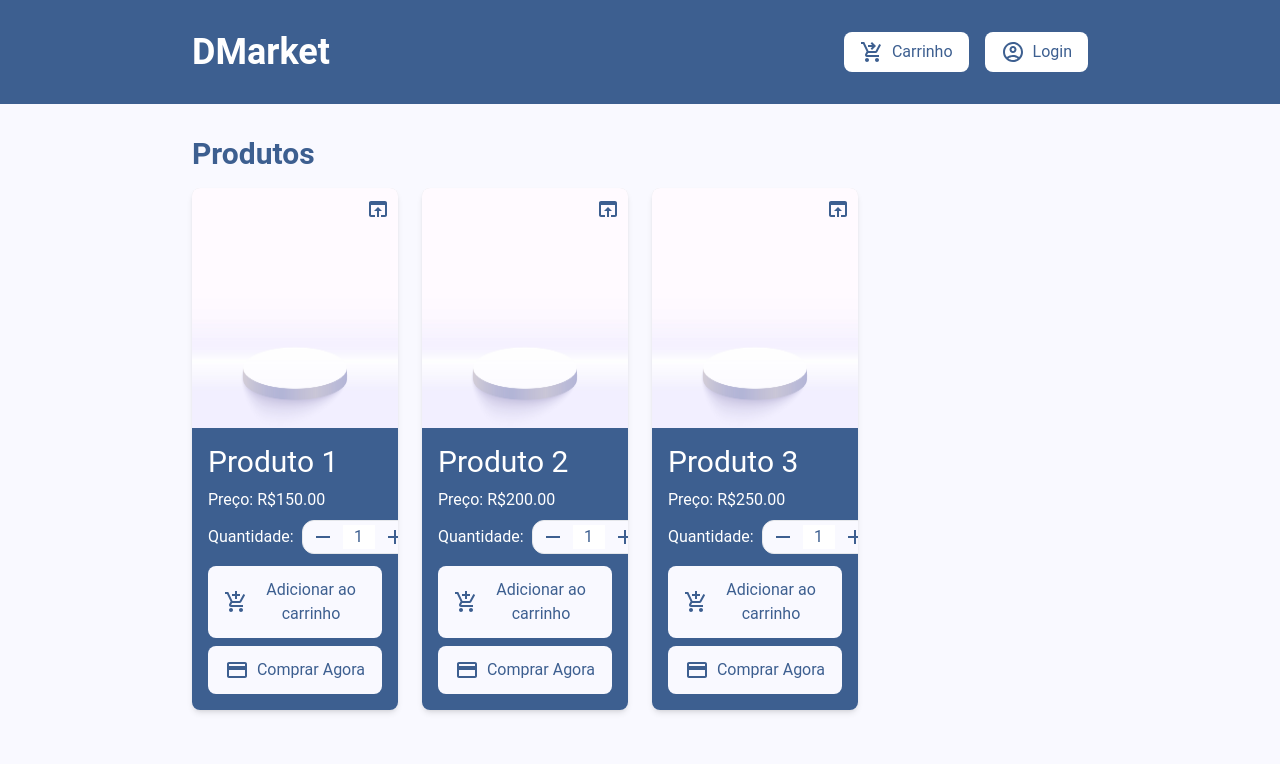
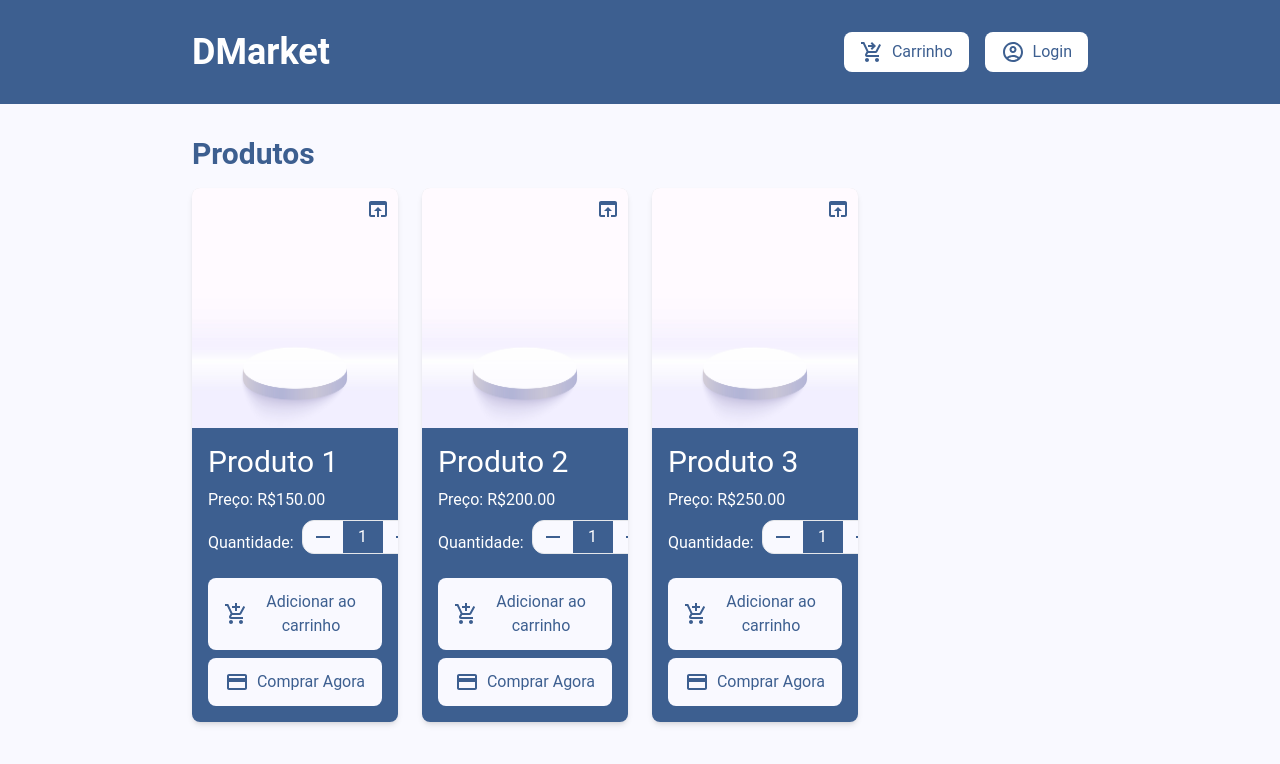
Before and after one commit to RenatoSouzaAN/renatosouza-front-end-avancado-mvp, a Next.js app: page / in a window 1280 px wide. Shown: the top 764 px of the page. Built offline with nearby package versions, Linux system fonts and the light colour scheme.

Commit message:
Created QuantityButtons component and updated the ProductCard

```diff
--- a/src/components/ProductCard.jsx
+++ b/src/components/ProductCard.jsx
@@ -1,13 +1,12 @@
 "use client"
 import { useState } from 'react';
-import MinusIcon from '@mui/icons-material/Remove';
-import AddIcon from '@mui/icons-material/Add';
 import AddCart from '@mui/icons-material/AddShoppingCart';
 import CreditCard from '@mui/icons-material/CreditCard';
 import OpenInBrowser from '@mui/icons-material/OpenInBrowser';
 import Link from 'next/link';
 import useCart from '@/hooks/useCart';
 import Image from 'next/image';
+import QuantityButtons from '@/components/QuantityButtons';
 
 const ProductCard = ({ product }) => {
     const [quantity, setQuantity] = useState(1);
@@ -45,21 +44,17 @@ const ProductCard = ({ product }) => {
 
                 <div className="flex items-center mb-3">
                     <span className='mr-2'>Quantidade: </span>
-                    <div className='flex items-center border rounded-xl bg-background'>
-                        <button
-                            onClick={decreaseQuantity}
-                            className='px-2 py-1 text-primary hover:bg-gray-100  rounded-tl-xl rounded-bl-xl flex items-center'
-                        >
-                            <MinusIcon />
-                    </button>
-                    <input type='text' value={quantity} className='w-8 text-center text-primary' readOnly></input>
-                        <button
-                            onClick={increaseQuantity}
-                            className='px-2 py-1 text-primary hover:bg-gray-100  rounded-tr-xl rounded-br-xl flex items-center'
-                        >
-                            <AddIcon />
-                    </button>
-                    </div>
+                    <QuantityButtons
+                        quantity={quantity}
+                        increaseQuantity={increaseQuantity}
+                        decreaseQuantity={decreaseQuantity}
+                        buttonStyles={{
+                            decrease: 'text-primary hover:bg-gray-100 rounded-tl-xl rounded-bl-xl flex items-center',
+                            increase: 'text-primary hover:bg-gray-100 rounded-tr-xl rounded-br-xl flex items-center'
+                          }}
+                          inputStyles='text-on-primary bg-primary flex items-center'
+                          containerStyles='border rounded-xl bg-background mb-3 flex items-center'
+                    />
                 </div>
 
                 <div className='flex gap-2 flex-col'>
--- /dev/null
+++ b/src/components/QuantityButtons.jsx
@@ -0,0 +1,38 @@
+import MinusIcon from '@mui/icons-material/Remove';
+import AddIcon from '@mui/icons-material/Add';
+
+const QuantityButtons = ({
+    quantity,
+    increaseQuantity,
+    decreaseQuantity,
+    buttonStyles = {},
+    inputStyles = {},
+    containerStyles = {},
+}) => {
+    return (
+        <div className={`flex items-center ${containerStyles}`}>
+            <button
+                onClick={decreaseQuantity}
+                className={`px-2 py-1 ${buttonStyles.decrease || ''}`}
+            >
+                <MinusIcon />
+            </button>
+
+            <input
+                type='text'
+                value={quantity}
+                readOnly
+                className={`flex items-center w-10 py-1 text-center ${inputStyles}`}
+            />
+
+            <button
+                onClick={increaseQuantity}
+                className={`px-2 py-1 ${buttonStyles.increase || ''}`}
+            >
+                <AddIcon />
+            </button>
+        </div>
+    );
+};
+
+export default QuantityButtons;
```
